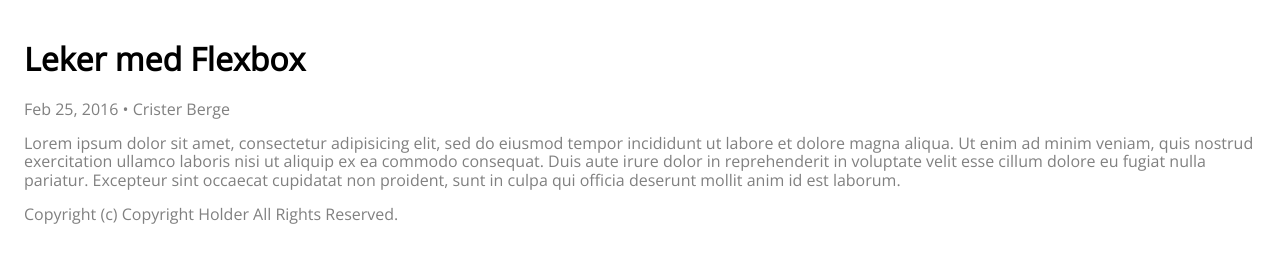
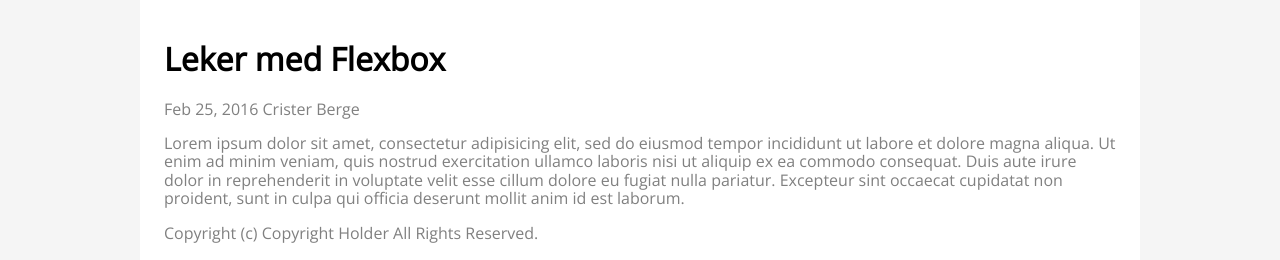
Before and after one commit to cristerb/cristerb.github.io, a Jekyll site: the page built from _posts/2016-02-26-Leker-med-flexbox.markdown, in a window 1280 px wide, cut to the strip 104-364 px from the top of the page. Built offline with Jekyll 4.4.1, drawn with Linux system fonts in a browser that asks for light colours; nearby versions of some CDN libraries.

Commit message:
removed itemprop html

```diff
--- a/_layouts/post.html
+++ b/_layouts/post.html
@@ -1,15 +1,24 @@
 ---
 layout: default
 ---
-<article class="post" itemscope itemtype="http://schema.org/BlogPosting">
 
-  <header class="post-header">
-    <h1 class="post-title" itemprop="name headline">{{ page.title }}</h1>
-    <p class="post-meta"><time datetime="{{ page.date | date_to_xmlschema }}" itemprop="datePublished">{{ page.date | date: "%b %-d, %Y" }}</time>{% if page.author %} • <span itemprop="author" itemscope itemtype="http://schema.org/Person"><span itemprop="name">{{ page.author }}</span></span>{% endif %}</p>
-  </header>
+<div class="page">
 
-  <div class="post-content" itemprop="articleBody">
-    {{ content }}
-  </div>
+  <article class="post">
 
-</article>
+    <header class="post-header">
+      <h1 class="post-title">{{ page.title }}</h1>
+      <p  class="post-meta"> <time datetime="{{ page.date | date_to_xmlschema }}">{{ page.date | date: "%b %-d, %Y" }}</time>
+        {% if page.author %}
+        <span>{{ page.author }}</span>
+        {% endif %}
+      </p>
+    </header>
+
+    <div class="post-content">
+      {{ content }}
+    </div>
+
+  </article>
+
+</div> <!-- End page-wrapper -->
```
Also changed, not shown: _layouts/page.html (deleted, +0 -14 lines).
